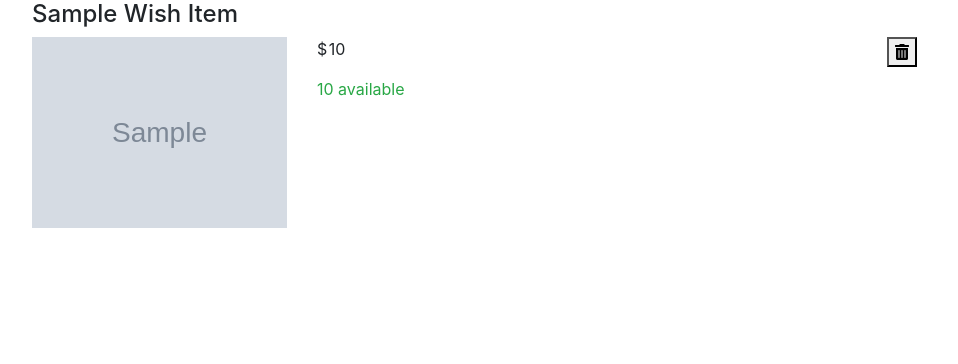
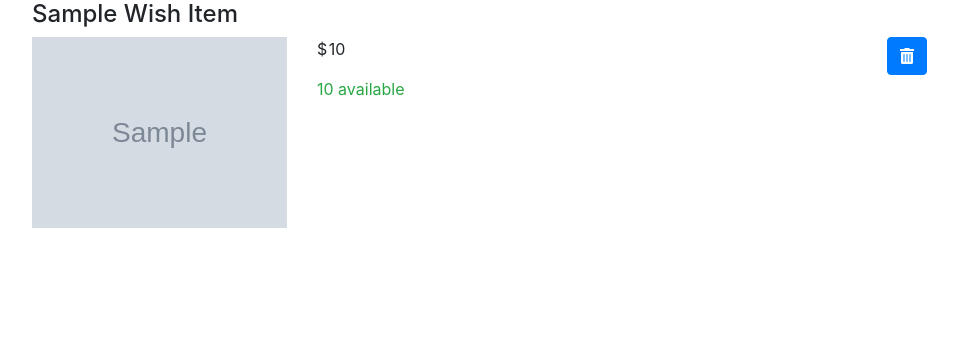
Before and after one commit to johannesmu/php-class-f19, a PHP site: template templates/wishlist.twig in a window 1280 px wide. Shown: the part 56-420 px from the top of the page, without its empty margins (53-1011 px from the left). Run offline with PHP 8.4, Linux system fonts and the light colour scheme; the template is opened without the code that fills it: most values are stand-ins (such as "Sample title", 1, 10 or a date in 2020); grey boxes marked "Sample" are stand-in pictures; some libraries are stand-ins or nearby versions.

Commit message:
added button class to wishlist twig

```diff
--- a/templates/wishlist.twig
+++ b/templates/wishlist.twig
@@ -19,8 +19,9 @@
         <div class="col-3">
           <form method="get" action="wishlist.php">
             <input type="hidden" name="product_id" value="{{item.product_id}}">
-            <button type="submit" name="action" value="delete">
+            <button type="submit" name="action" value="delete" class="btn btn-primary">
               <i class="fas fa-trash-alt"></i>
+              <span class="sr-only">Delete Item</span>
             </button>
           </form>
         </div>
```
